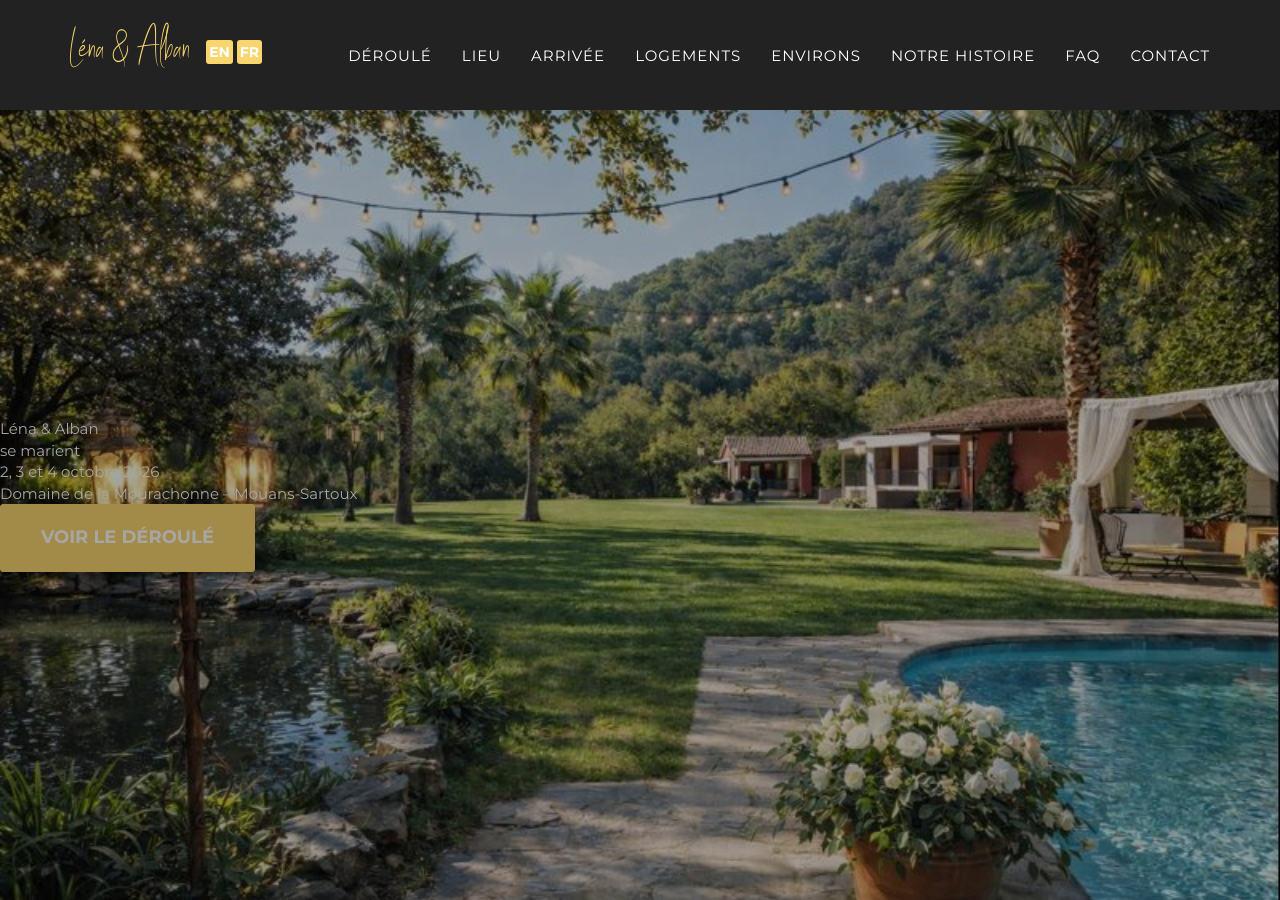
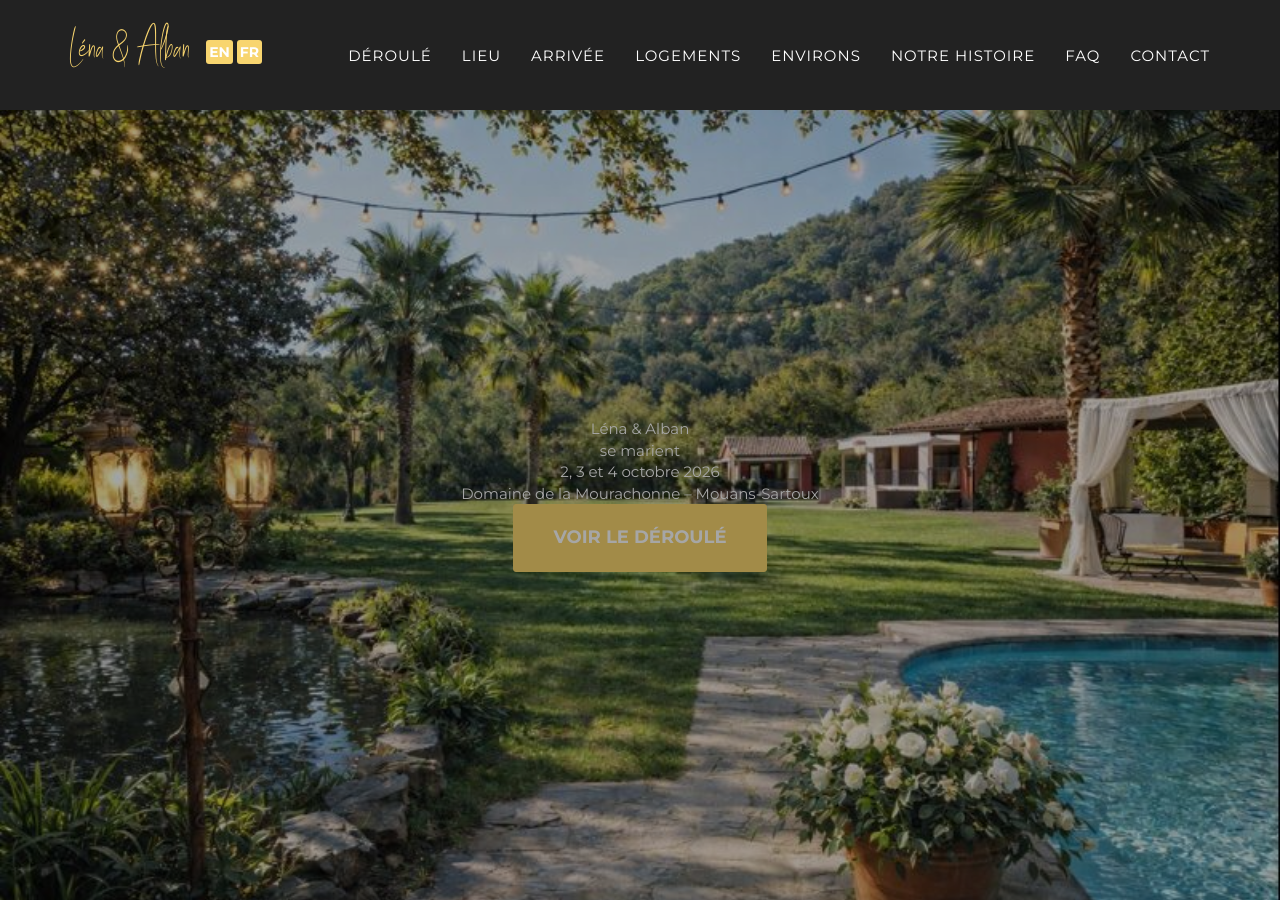
Before and after one commit to LenaAlban/lena-alban-wedding, a Jekyll site: the page built from _fr_pages/index.html, in a window 1280 px wide and 900 px high. Built offline with Jekyll 4.4.1, drawn with Linux system fonts in a browser that asks for light colours; some web fonts are replaced.

Commit message:
Update agency.css

```diff
--- a/_includes/css/agency.css
+++ b/_includes/css/agency.css
@@ -917,14 +917,19 @@ body { padding-top: 90px !important; }
 
 /* header avec image (URL en dur -> pas de {{ site.baseurl }}) */
 header {
+  position: relative !important; /* important pour header::before */
   min-height: calc(100vh - 90px) !important;
   background-image: url("/lena-alban-wedding/img/backgrounds/header.png") !important;
   background-size: cover !important;
   background-position: center center !important;
   background-repeat: no-repeat !important;
+
   display: flex !important;
   align-items: center !important;
+  justify-content: center !important; /* centre horizontalement */
+  text-align: center !important;      /* texte centre */
 }
+
 
 /* voile sombre pour lisibilité */
 header::before {
```
